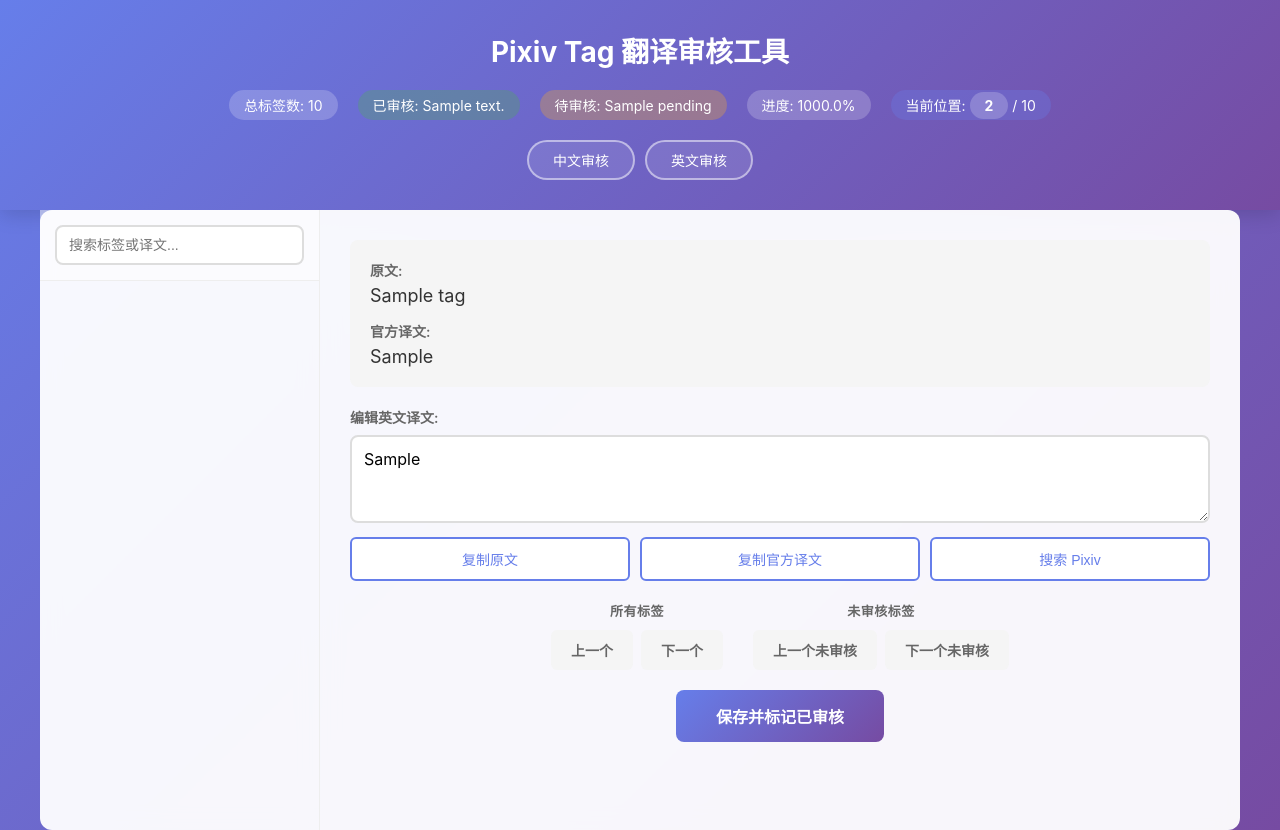
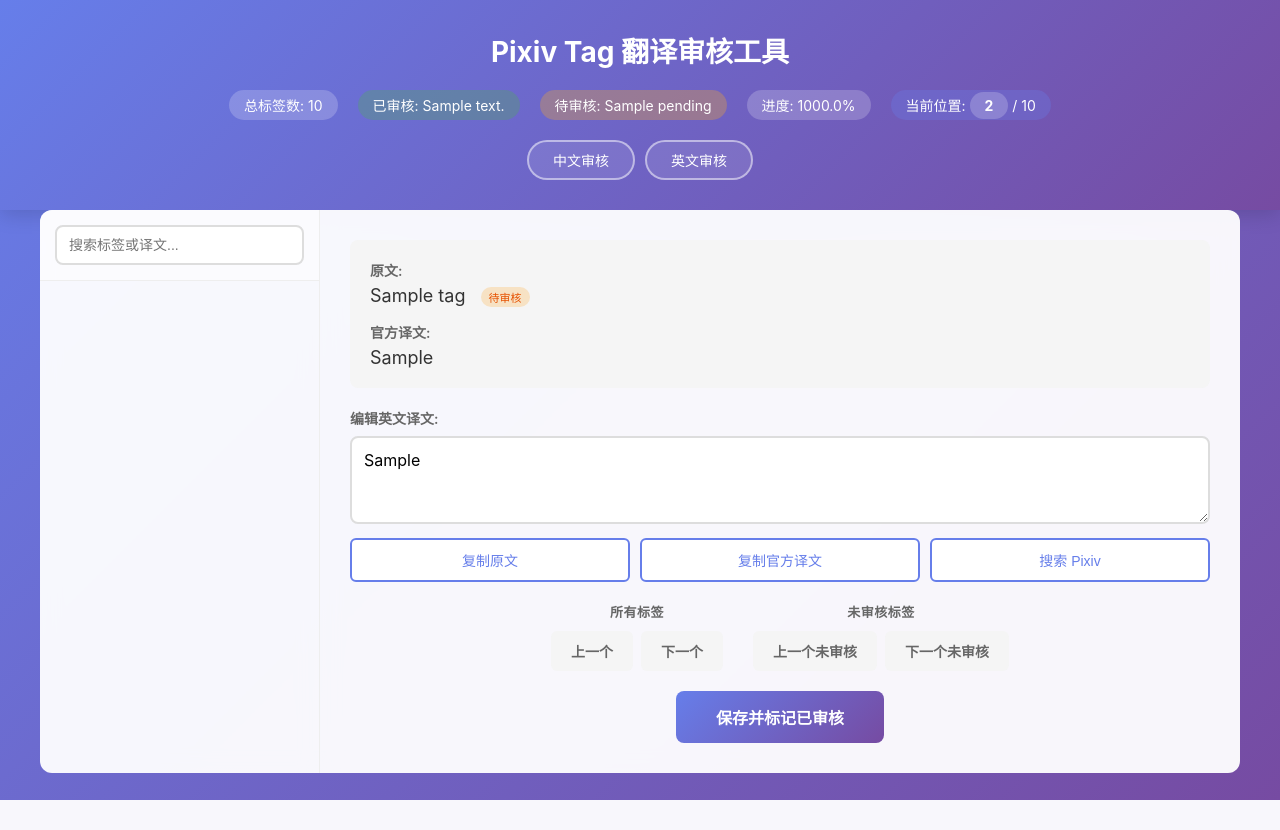
Before and after one commit to Eslzzyl/Pixiv-SwiftUI, a FastAPI app: template pixiv-tags/webui/templates/index.html in a window 1280 px wide. After the commit the page ends 800 px from the top, so only its background shows below. Run offline with FastAPI, Linux system fonts and the light colour scheme; the template is opened without the code that fills it: most values are stand-ins (such as "Sample title", 1, 10 or a date in 2020).

Commit message:
feat: 为webui添加已审核/未审核标签

```diff
--- a/pixiv-tags/webui/static/style.css
+++ b/pixiv-tags/webui/static/style.css
@@ -7,7 +7,8 @@
 body {
     font-family: -apple-system, BlinkMacSystemFont, 'Segoe UI', Roboto, 'Helvetica Neue', Arial, sans-serif;
     background: linear-gradient(135deg, #667eea 0%, #764ba2 100%);
-    min-height: 100vh;
+    height: 100vh;
+    overflow: hidden;
 }
 
 header {
@@ -16,6 +17,7 @@
     padding: 30px;
     text-align: center;
     box-shadow: 0 4px 20px rgba(0, 0, 0, 0.15);
+    flex-shrink: 0;
 }
 
 header h1 {
@@ -84,9 +86,11 @@
 
 .main-layout {
     display: flex;
-    min-height: calc(100vh - 180px);
+    flex: 1;
     max-width: 1200px;
     margin: 0 auto;
+    overflow: hidden;
+    min-height: 0;
 }
 
 .sidebar {
@@ -97,12 +101,15 @@
     background: rgba(255, 255, 255, 0.95);
     backdrop-filter: blur(10px);
     border-radius: 12px 0 0 12px;
+    overflow: hidden;
+    min-height: 0;
 }
 
 .search-box {
     padding: 15px;
     border-bottom: 1px solid #eee;
     background: rgba(255, 255, 255, 0.5);
+    flex-shrink: 0;
 }
 
 .search-box input {
@@ -121,9 +128,12 @@
 }
 
 .search-results {
-    flex: 1;
+    flex: 1 1 0;
     overflow-y: auto;
     padding: 10px;
+    overflow-x: hidden;
+    height: 0;
+    min-height: 0;
 }
 
 .no-results {
@@ -152,8 +162,39 @@
     font-weight: 600;
     font-size: 14px;
     color: #333;
+    word-break: break-all;
+}
+
+.result-header {
+    display: flex;
+    align-items: center;
+    gap: 8px;
     margin-bottom: 8px;
-    word-break: break-all;
+}
+
+.review-badge {
+    display: inline-block;
+    padding: 2px 8px;
+    border-radius: 10px;
+    font-size: 11px;
+    font-weight: 500;
+    white-space: nowrap;
+    flex-shrink: 0;
+}
+
+.review-badge.reviewed {
+    background: rgba(76, 175, 80, 0.2);
+    color: #2e7d32;
+}
+
+.review-badge.pending {
+    background: rgba(255, 152, 0, 0.2);
+    color: #e65100;
+}
+
+.field .value .review-badge {
+    margin-left: 10px;
+    vertical-align: middle;
 }
 
 .result-row {
@@ -188,6 +229,7 @@
     background: rgba(255, 255, 255, 0.95);
     backdrop-filter: blur(10px);
     border-radius: 0 12px 12px 0;
+    overflow-y: auto;
 }
 
 .tag-display {
@@ -376,7 +418,7 @@
         width: 100%;
         border-right: none;
         border-bottom: 1px solid #eee;
-        max-height: 300px;
+        height: 300px;
         border-radius: 12px 12px 0 0;
     }
 
--- a/pixiv-tags/webui/templates/index.html
+++ b/pixiv-tags/webui/templates/index.html
@@ -35,7 +35,13 @@
             <div class="tag-display">
                 <div class="field">
                     <label>原文:</label>
-                    <span class="value">{{ tag.name }}</span>
+                    <span class="value">
+                        {{ tag.name }}
+                        {% set reviewed = tag.chinese_reviewed if language == 'chinese' else tag.english_reviewed %}
+                        <span class="review-badge {{ 'reviewed' if reviewed else 'pending' }}">
+                            {{ '已审核' if reviewed else '待审核' }}
+                        </span>
+                    </span>
                 </div>
                 <div class="field">
                     <label>官方译文:</label>
@@ -91,6 +97,7 @@
         let currentLanguage = '{{ language }}';
         let currentTagName = '{{ tag.name if tag else "" }}';
         let searchTimeout = null;
+        let searchKeyword = '';
 
         function switchLanguage(lang) {
             const url = new URL(window.location);
@@ -156,6 +163,9 @@
 
                 if (data.success) {
                     await updateStats();
+                    if (searchKeyword.trim()) {
+                        await performSearch(searchKeyword);
+                    }
                     nextUnreviewed();
                 }
             } catch (error) {
@@ -233,6 +243,7 @@
         }
 
         async function performSearch(keyword) {
+            searchKeyword = keyword;
             if (!keyword.trim()) {
                 document.getElementById('search-results').innerHTML = '';
                 return;
@@ -262,9 +273,15 @@
                 const translation = currentLanguage === 'chinese'
                     ? (tag.chinese_translation || '无')
                     : (tag.english_translation || '无');
+                const reviewed = currentLanguage === 'chinese' ? tag.chinese_reviewed : tag.english_reviewed;
+                const badgeClass = reviewed ? 'reviewed' : 'pending';
+                const badgeText = reviewed ? '已审核' : '待审核';
                 return `
                     <div class="search-result-item" onclick="jumpToTag('${tag.name.replace(/'/g, "\\'")}')">
-                        <div class="result-name">${tag.name}</div>
+                        <div class="result-header">
+                            <span class="result-name">${tag.name}</span>
+                            <span class="review-badge ${badgeClass}">${badgeText}</span>
+                        </div>
                         <div class="result-row">
                             <span class="result-label">官方:</span>
                             <span class="result-value">${official}</span>
@@ -294,9 +311,6 @@
                     const tagData = await tagResponse.json();
                     currentTagName = tagData.name;
                     updateUI(tagData);
-
-                    document.getElementById('search-input').value = '';
-                    document.getElementById('search-results').innerHTML = '';
                 }
             } catch (error) {
                 console.error('跳转到标签失败:', error);
```
